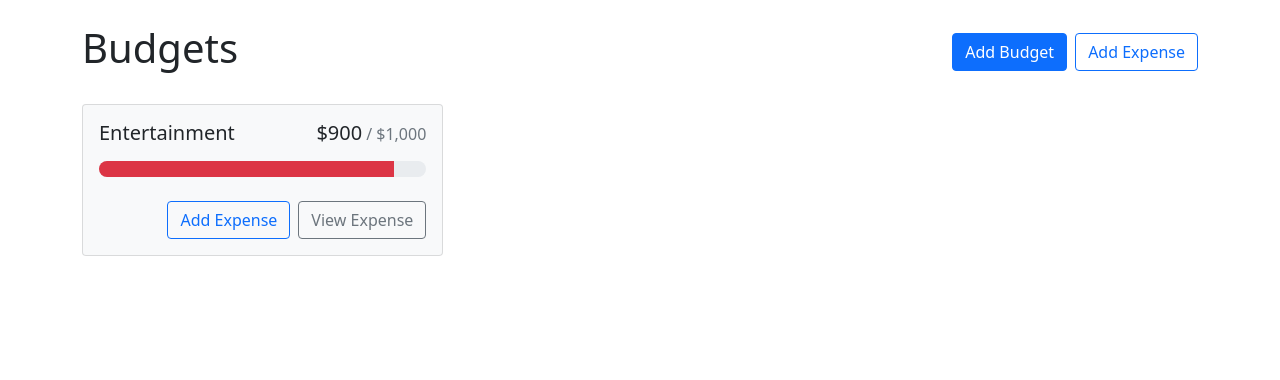
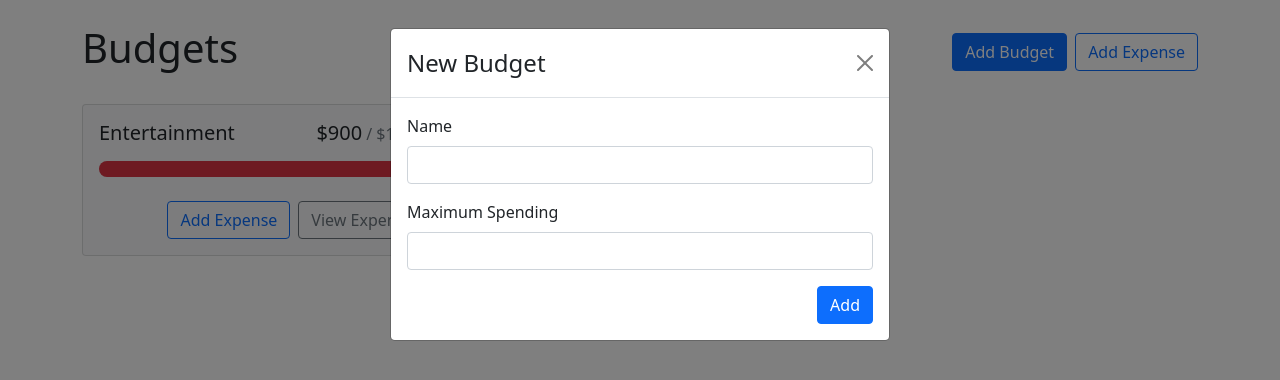
Before and after one commit to yazindu/budget-app, a React (Vite) app: page / in a window 1280 px wide. Shown: the top 380 px of the page. Built offline with nearby package versions, Linux system fonts and the light colour scheme.

Commit message:
feat: watched upto 32:55 useLocalStorage and Modal

```diff
--- a/src/App.tsx
+++ b/src/App.tsx
@@ -1,9 +1,17 @@
 import {Button, Container, Stack} from "react-bootstrap";
 import {BudgetCard} from "./components/BudgetCard.tsx";
+import {AddBudgetModal} from "./components/AddBudgetModal.tsx";
 
 function App() {
+    const handleClose = () => {
+        console.log('hi')
+    }
+    const handleSubmit = () => {
+        console.log('hello')
+    }
 
     return (
+        <>
             <Container className={'my-4'}>
                 <Stack direction={'horizontal'} gap={2} className={'mb-4'}>
                     <h1 className={'me-auto'}>Budgets</h1>
@@ -24,6 +32,8 @@ function App() {
                     ></BudgetCard>
                 </div>
             </Container>
+            <AddBudgetModal show={true} handleClose={handleClose} handleSubmit={handleSubmit}/>
+        </>
     )
 }
 
--- /dev/null
+++ b/src/components/AddBudgetModal.tsx
@@ -0,0 +1,31 @@
+import {Button, Form, Modal} from "react-bootstrap";
+
+type AddBudgetModalProps = {
+    show: boolean,
+    handleClose: () => void
+    handleSubmit: () => void
+}
+
+export const AddBudgetModal = ({show, handleClose, handleSubmit}: AddBudgetModalProps) => {
+    return (
+        <Modal show={show} onHide={handleClose}>
+            <Form onSubmit={handleSubmit}>
+                <Modal.Header closeButton>
+                    <Modal.Title>New Budget</Modal.Title>
+                </Modal.Header>
+                <Modal.Body>
+                    <Form.Group className={'mb-3'} controlId={'name'}>
+                        <Form.Label>Name</Form.Label>
+                        <Form.Control type={'text'} required/>
+                    </Form.Group><Form.Group className={'mb-3'} controlId={'max'}>
+                        <Form.Label>Maximum Spending</Form.Label>
+                        <Form.Control type={'number'} required min={0} step={0.01} />
+                    </Form.Group>
+                    <div className={'d-flex justify-content-end'}>
+                        <Button variant={'primary'} type={'submit'}>Add</Button>
+                    </div>
+                </Modal.Body>
+            </Form>
+        </Modal>
+    )
+}
--- a/src/contexts/BudgetContext.tsx
+++ b/src/contexts/BudgetContext.tsx
@@ -1,5 +1,6 @@
-import {createContext, PropsWithChildren, useContext, useState} from "react";
+import {createContext, PropsWithChildren, useContext} from "react";
 import {v4 as uuidV4} from 'uuid';
+import {useLocalStorage} from "../hooks/useLocalStorage.ts";
 
 type BudgetItem = {
     id: typeof uuidV4,
@@ -38,8 +39,8 @@ export function useBudgets() {
 }
 
 export const BudgetsProvider = ({children}: PropsWithChildren) => {
-    const [budgets, setBudgets] = useState<BudgetItem[]>([])
-    const [expenses, setExpenses] = useState<ExpenseItem[]>([])
+    const [budgets, setBudgets] = useLocalStorage<BudgetItem[]>("budgets",[])
+    const [expenses, setExpenses] = useLocalStorage<ExpenseItem[]>("expenses",[])
 
     const getBudgetExpenses = (budgetId: number) => {
         return expenses.filter(expense => expense.budgetId === budgetId)
--- /dev/null
+++ b/src/hooks/useLocalStorage.ts
@@ -0,0 +1,18 @@
+import {useEffect, useState} from "react";
+
+export const useLocalStorage = <T>(key: string, initialValue: T | (()=>T)) => { //<T> for generic
+    const [value, setValue] = useState<T>(()=>{
+        const jsonValue = localStorage.getItem(key)
+        if(jsonValue != null) return JSON.parse(jsonValue)
+
+        if(typeof initialValue === "function"){
+            return (initialValue as () => T)() //explicitly tell TS that this initial value is a type of this invocable function that returns type T
+        } else return initialValue
+    })
+
+    useEffect(()=>{
+        localStorage.setItem(key, JSON.stringify(value))
+    }, [key, value])
+
+    return [value, setValue] as [typeof value, typeof setValue]
+}
```
Lines whose indentation alone changed are shown as unchanged.
